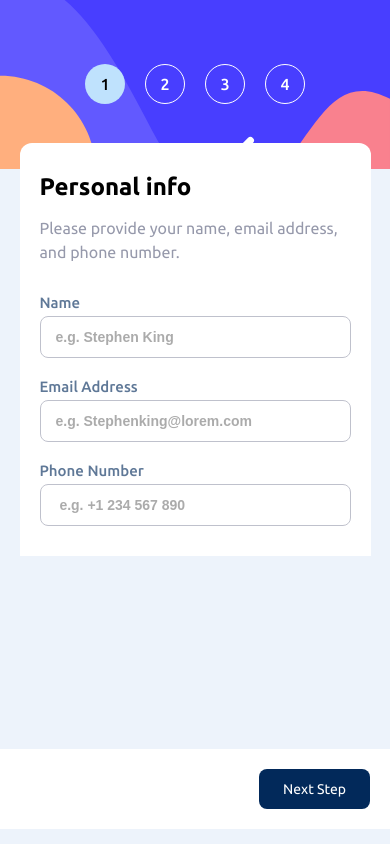
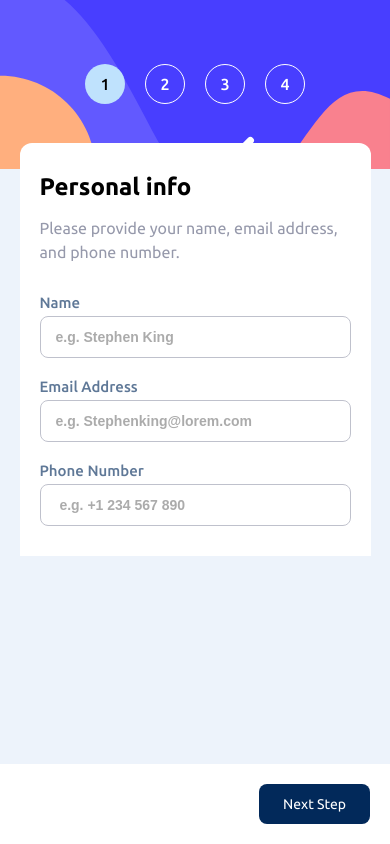
Before and after one commit to elmobarmij/multi-step-form-main, a plain HTML site: page index.html in a window 390 px wide. Drawn offline with Linux system fonts and the light colour scheme.

Commit message:
css modified

```diff
--- a/style.css
+++ b/style.css
@@ -456,6 +456,7 @@ hr {
     flex-direction: column;
     width: 100%;
     padding: 0;
+    bottom: 0;
     border-radius: 0;
     height: 100vh;
     background-color: var(--neutral-200);
@@ -554,7 +555,6 @@ hr {
     width: 100%;
     padding: 20px;
     margin: 0;
-    margin-bottom: 15px;
     background-color: var(--white);
   }
   .buttons.fix {
```
